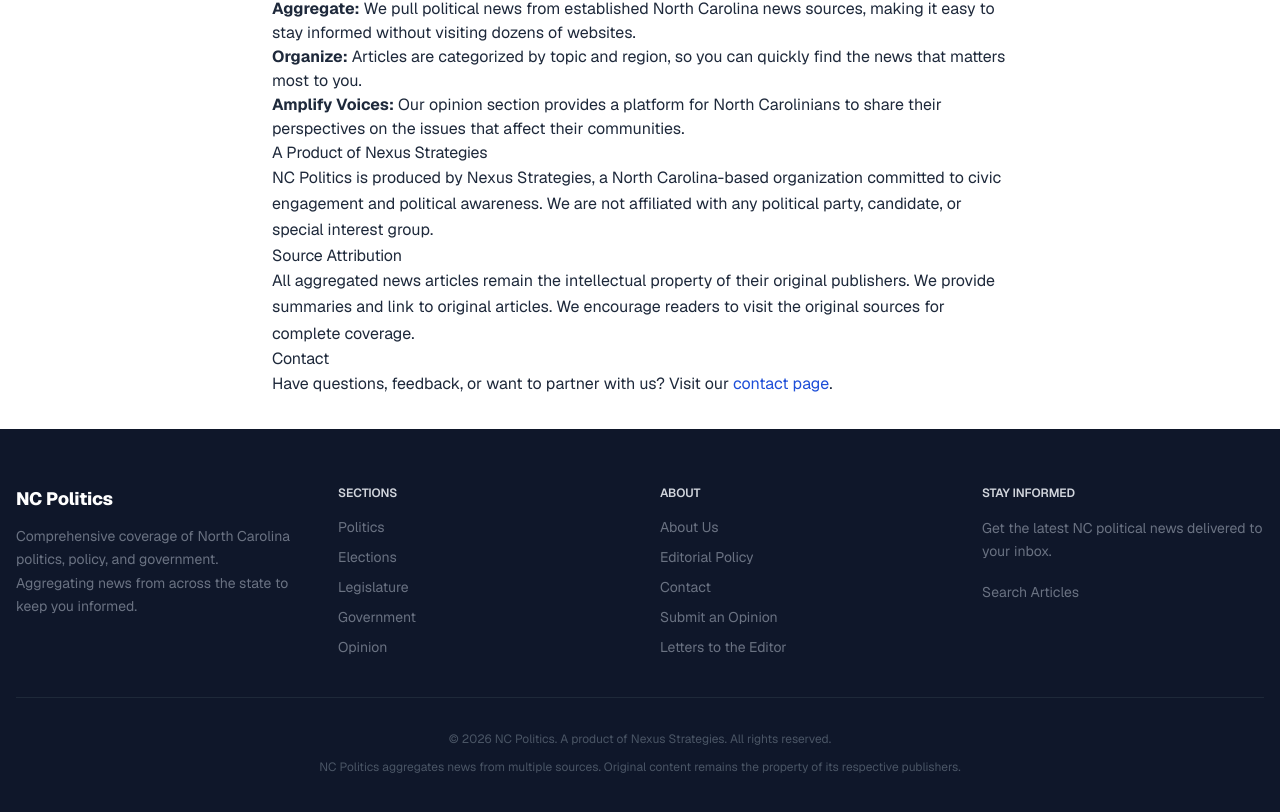
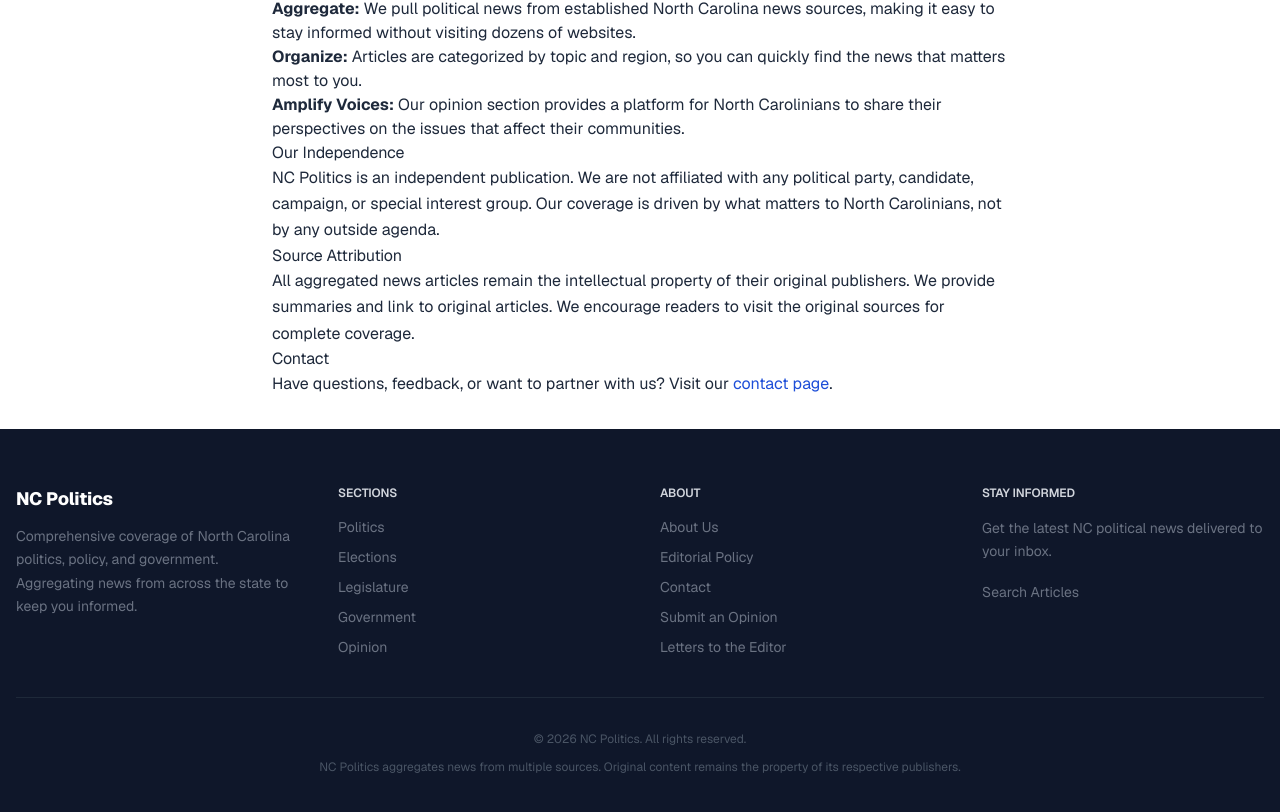
Before and after one commit to steinbros1012/nexus-nc-politics, a Next.js app: page /about in a window 1280 px wide. Shown: the part 396-1208 px from the top of the page. Built offline with nearby package versions, Linux system fonts and the light colour scheme.

Commit message:
fix: remove all Nexus Strategies mentions; rename to NC Politics Now

```diff
--- a/src/app/about/page.tsx
+++ b/src/app/about/page.tsx
@@ -47,12 +47,12 @@
           </li>
         </ul>
 
-        <h2>A Product of Nexus Strategies</h2>
+        <h2>Our Independence</h2>
         <p>
-          {PUBLICATION_NAME} is produced by Nexus Strategies, a North
-          Carolina-based organization committed to civic engagement and
-          political awareness. We are not affiliated with any political party,
-          candidate, or special interest group.
+          {PUBLICATION_NAME} is an independent publication. We are not
+          affiliated with any political party, candidate, campaign, or special
+          interest group. Our coverage is driven by what matters to North
+          Carolinians, not by any outside agenda.
         </p>
 
         <h2>Source Attribution</h2>
--- a/src/components/layout/Footer.tsx
+++ b/src/components/layout/Footer.tsx
@@ -133,8 +133,7 @@
 
         <div className="border-t border-gray-800 mt-10 pt-8 text-center text-xs text-gray-600">
           <p>
-            &copy; {new Date().getFullYear()} {PUBLICATION_NAME}. A product of
-            Nexus Strategies. All rights reserved.
+            &copy; {new Date().getFullYear()} {PUBLICATION_NAME}. All rights reserved.
           </p>
           <p className="mt-2">
             {PUBLICATION_NAME} aggregates news from multiple sources. Original
```
